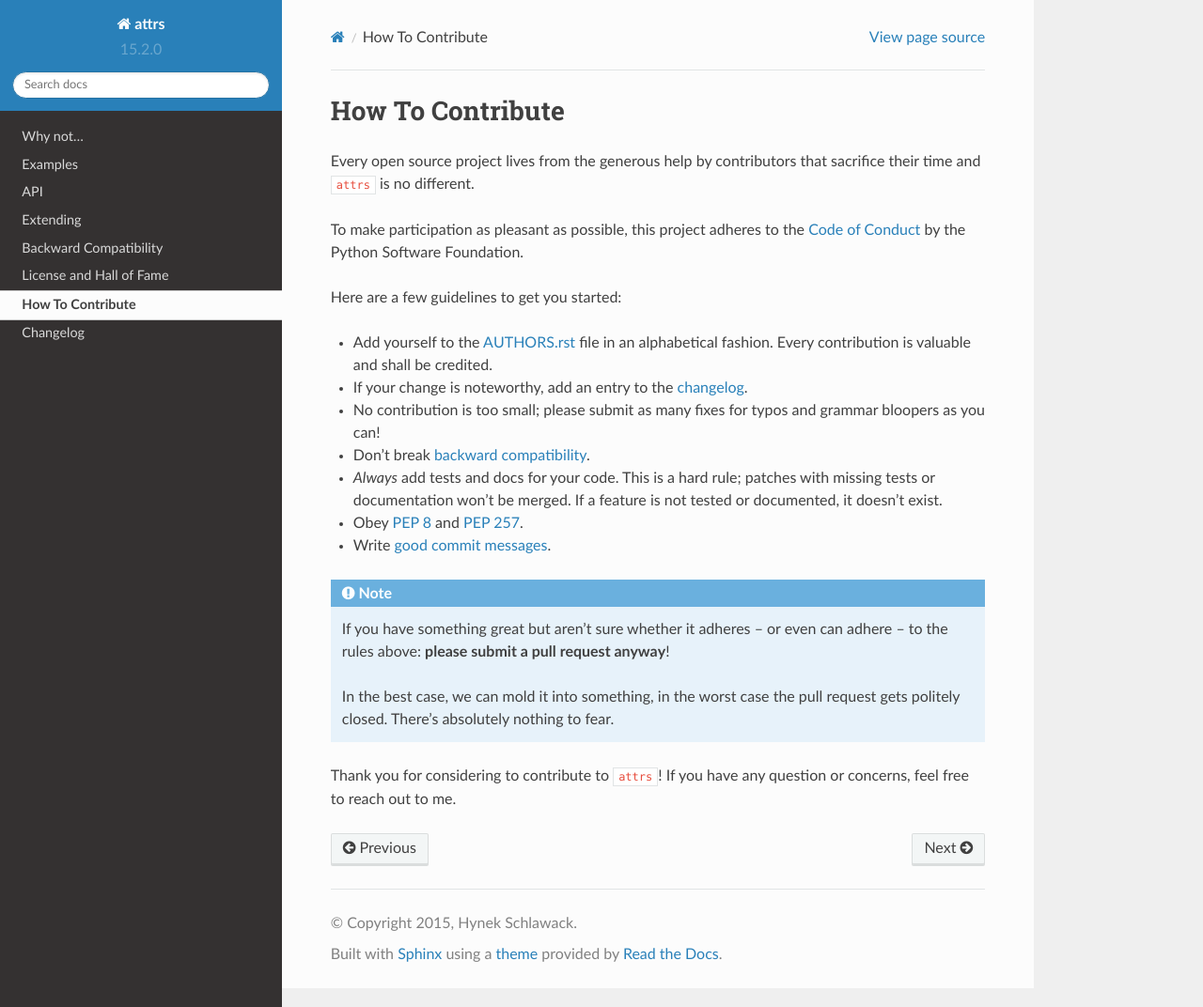
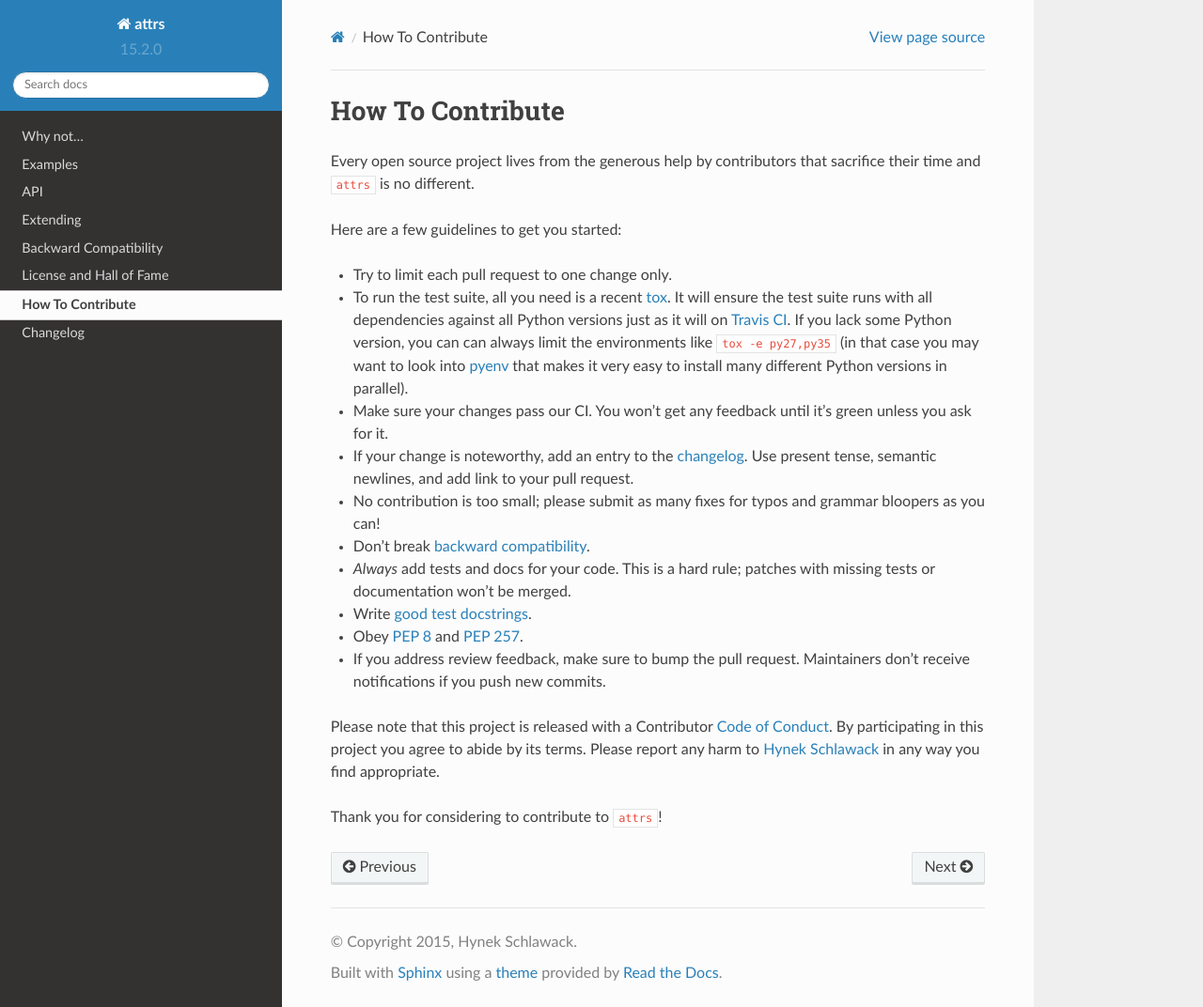
Before and after one commit to python-attrs/attrs, a Sphinx documentation site: the page built from docs/contributing.rst, in a window 1280 px wide and 1072 px high. Shown: the whole window at 94% size. Built offline with Sphinx 7.4.7 and the Read the Docs theme 2.0.0, drawn with Linux system fonts in a browser that asks for light colours.

Commit message:
Repo janitoring

```diff
--- a/CONTRIBUTING.rst
+++ b/CONTRIBUTING.rst
@@ -3,35 +3,39 @@ How To Contribute
 
 Every open source project lives from the generous help by contributors that sacrifice their time and ``attrs`` is no different.
 
-To make participation as pleasant as possible, this project adheres to the `Code of Conduct`_ by the Python Software Foundation.
-
 Here are a few guidelines to get you started:
 
-- Add yourself to the AUTHORS.rst_ file in an alphabetical fashion.
-  Every contribution is valuable and shall be credited.
+- Try to limit each pull request to one change only.
+- To run the test suite, all you need is a recent tox_.
+  It will ensure the test suite runs with all dependencies against all Python versions just as it will on `Travis CI`_.
+  If you lack some Python version, you can can always limit the environments like ``tox -e py27,py35`` (in that case you may want to look into pyenv_ that makes it very easy to install many different Python versions in parallel).
+- Make sure your changes pass our CI.
+  You won't get any feedback until it's green unless you ask for it.
 - If your change is noteworthy, add an entry to the changelog_.
+  Use present tense, semantic newlines, and add link to your pull request.
 - No contribution is too small; please submit as many fixes for typos and grammar bloopers as you can!
 - Don’t break `backward compatibility`_.
 - *Always* add tests and docs for your code.
   This is a hard rule; patches with missing tests or documentation won’t be merged.
-  If a feature is not tested or documented, it doesn’t exist.
+- Write `good test docstrings`_.
 - Obey `PEP 8`_ and `PEP 257`_.
-- Write `good commit messages`_.
+- If you address review feedback, make sure to bump the pull request.
+  Maintainers don’t receive notifications if you push new commits.
 
-.. note::
-   If you have something great but aren’t sure whether it adheres -- or even can adhere -- to the rules above: **please submit a pull request anyway**!
-
-   In the best case, we can mold it into something, in the worst case the pull request gets politely closed.
-   There’s absolutely nothing to fear.
+Please note that this project is released with a Contributor `Code of Conduct`_.
+By participating in this project you agree to abide by its terms.
+Please report any harm to `Hynek Schlawack <me>`_ in any way you find appropriate.
 
 Thank you for considering to contribute to ``attrs``!
-If you have any question or concerns, feel free to reach out to me.
 
 
+.. _me: https://hynek.me/about/
 .. _`PEP 8`: https://www.python.org/dev/peps/pep-0008/
 .. _`PEP 257`: https://www.python.org/dev/peps/pep-0257/
-.. _`good commit messages`: http://tbaggery.com/2008/04/19/a-note-about-git-commit-messages.html
-.. _`Code of Conduct`: https://www.python.org/psf/codeofconduct/
-.. _changelog: https://github.com/hynek/attrs/blob/master/docs/changelog.rst
-.. _AUTHORS.rst: https://github.com/hynek/attrs/blob/master/AUTHORS.rst
+.. _`good test docstrings`: https://jml.io/pages/test-docstrings.html
+.. _`Code of Conduct`: https://github.com/hynek/attrs/blob/master/CODE_OF_CONDUCT.rst
+.. _changelog: https://github.com/hynek/attrs/blob/master/CHANGELOG.rst
 .. _`backward compatibility`: https://attrs.readthedocs.org/en/latest/backward-compatibility.html
+.. _`tox`: https://testrun.org/tox/
+.. _`Travis CI`: https://travis-ci.org/
+.. _pyenv: https://github.com/yyuu/pyenv
--- a/setup.py
+++ b/setup.py
@@ -73,7 +73,7 @@ if __name__ == "__main__":
         maintainer=find_meta("author"),
         maintainer_email=find_meta("email"),
         keywords=KEYWORDS,
-        long_description=read("README.rst"),
+        long_description=read("README.rst") + "\n\n" + read("CHANGELOG.rst"),
         packages=PACKAGES,
         package_dir={"": "src"},
         zip_safe=False,
```
Also changed, not shown: AUTHORS.rst (deleted, +0 -21 lines), CHANGELOG.rst (added, +44 -0 lines), CODE_OF_CONDUCT.rst (added, +37 -0 lines), docs/changelog.rst (+1 -45 lines), docs/license.rst (+12 -3 lines), 1 other file.
